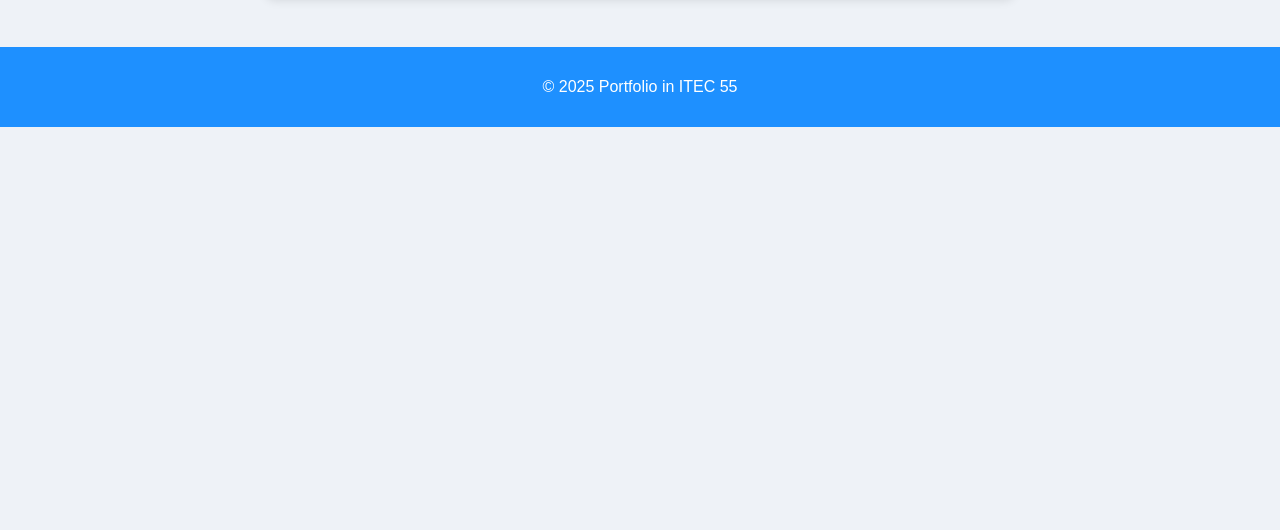
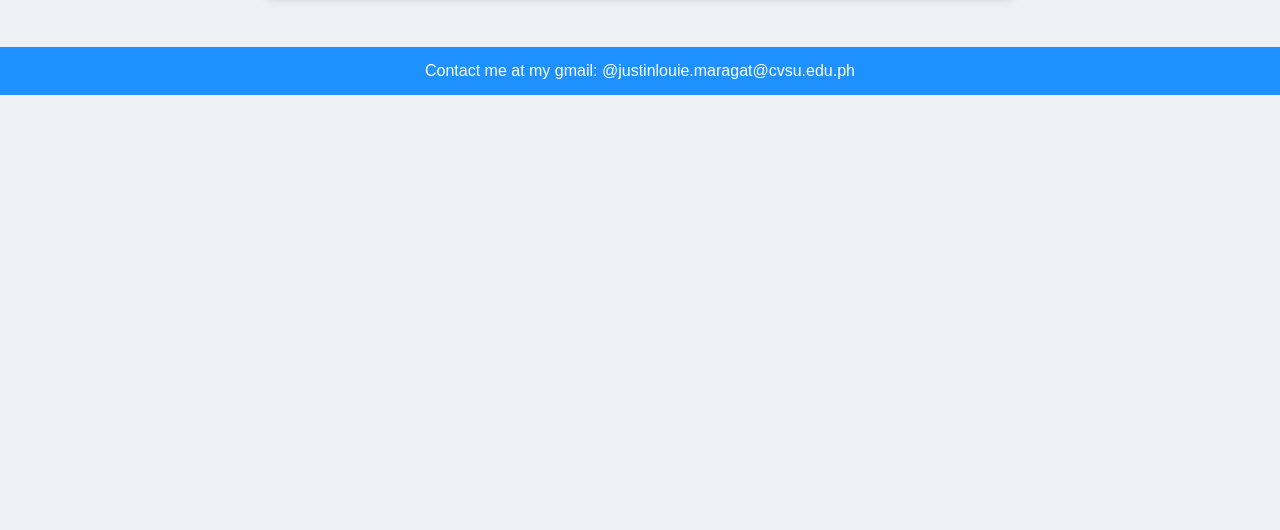
Before and after one commit to jlmaragat-cloud/portfolio, a plain HTML site: page exam.html in a window 1280 px wide. Shown: the part 270-800 px from the top of the page. Drawn offline with Linux system fonts and the light colour scheme.

Commit message:
Update exam.html

```diff
--- a/exam.html
+++ b/exam.html
@@ -24,7 +24,7 @@
     </section>
   </main>
   <footer>
-    <p>&copy; 2025 Portfolio in ITEC 55</p>
+  Contact me at my gmail: @justinlouie.maragat@cvsu.edu.ph
   </footer>
 </body>
 </html>
```
